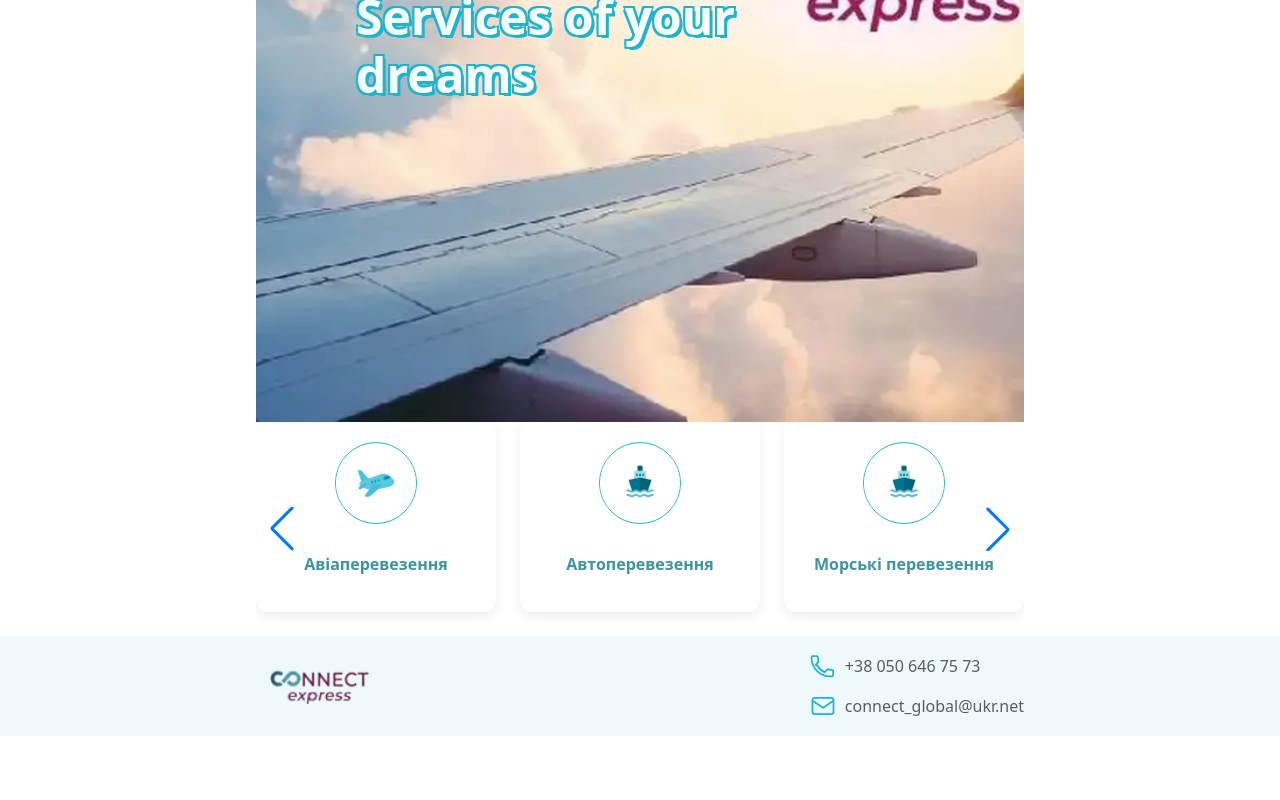
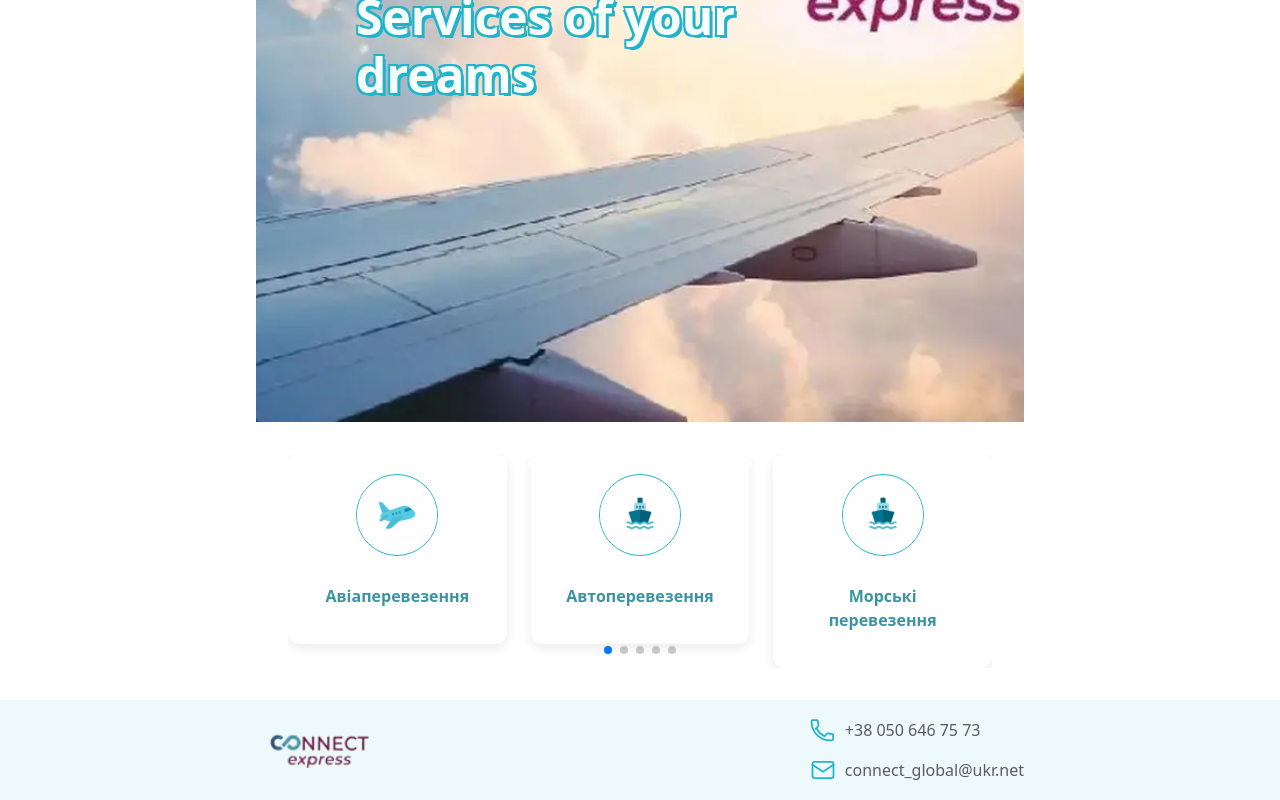
Before and after one commit to Orkneya/ConnectExpress, a React (Vite) app: page / in a window 1280 px wide. Shown: the part 402-1202 px from the top of the page. Before the commit the page ends 1138 px from the top, so only its background shows below. Built offline with nearby package versions, Linux system fonts and the light colour scheme.

Commit message:
swaper with point

```diff
--- a/src/components/Container/Container.module.css
+++ b/src/components/Container/Container.module.css
@@ -1,20 +1,20 @@
 .container {
   /* max-width: 393px; */
   margin: 0 auto;
-  padding: 0 12px;
+  /* padding: 0 12px; */
   width: 100%;
 }
 
 @media only screen and (min-width: 768px) {
   .container {
     max-width: 768px;
-    padding: 0 20px;
+    /* padding: 0 20px; */
   }
 }
 
 @media only screen and (min-width: 1440px) {
   .container {
     max-width: 1440px;
-    padding: 0 52px;
+    /* padding: 0 52px; */
   }
 }
--- a/src/components/Slider/Slider.jsx
+++ b/src/components/Slider/Slider.jsx
@@ -1,7 +1,63 @@
+// import { Swiper, SwiperSlide } from "swiper/react";
+// import { Navigation } from "swiper/modules";
+// import "swiper/css";
+// import "swiper/css/navigation";
+
+// import AirIcon from "../../assets/images/Plane.png";
+// import AutoIcon from "../../assets/images/Ship.png";
+// import SeaIcon from "../../assets/images/Ship.png";
+// import CourierIcon from "../../assets/images/Ship.png";
+// import TrainIcon from "../../assets/images/Ship.png";
+// import style from "./Slider.module.css";
+// import { Link } from "react-router-dom";
+
+// const services = [
+//   { title: "Авіаперевезення", icon: AirIcon, link: "/services/air" },
+//   { title: "Автоперевезення", icon: AutoIcon, link: "/services/auto" },
+//   { title: "Морські перевезення", icon: SeaIcon, link: "/services/sea" },
+//   {
+//     title: "Кур'єрські перевезення",
+//     icon: CourierIcon,
+//     link: "/services/courier",
+//   },
+//   { title: "Залізничні перевезення", icon: TrainIcon, link: "/services/train" },
+// ];
+
+// const ServicesSlider = () => {
+//   return (
+//     <Swiper
+//       modules={[Navigation]}
+//       spaceBetween={24}
+//       navigation={true}
+//       slidesPerView={2}
+//       loop={true}
+//       breakpoints={{
+//         768: { slidesPerView: 3 },
+//         1440: { slidesPerView: 5 },
+//       }}
+//     >
+//       {services.map((service, index) => (
+//         <SwiperSlide key={index}>
+//           <Link to={service.link} className={style.card}>
+//             <img
+//               src={service.icon}
+//               alt={service.title}
+//               className={style.icon}
+//             />
+//             <p className={style.title}>{service.title}</p>
+//           </Link>
+//         </SwiperSlide>
+//       ))}
+//     </Swiper>
+//   );
+// };
+
+// export default ServicesSlider;
+
 import { Swiper, SwiperSlide } from "swiper/react";
-import { Navigation } from "swiper/modules";
+import { Pagination } from "swiper/modules";
 import "swiper/css";
-import "swiper/css/navigation";
+import "swiper/css/pagination";
 
 import AirIcon from "../../assets/images/Plane.png";
 import AutoIcon from "../../assets/images/Ship.png";
@@ -25,15 +81,17 @@ const services = [
 
 const ServicesSlider = () => {
   return (
+    <div className={style.sliderWrapper}>
       <Swiper
-      modules={[Navigation]}
+        modules={[Pagination]}
         spaceBetween={24}
-      navigation={true}
         slidesPerView={2}
         loop={true}
+        slidesPerGroup={1}
+        pagination={{ clickable: true }}
         breakpoints={{
-        768: { slidesPerView: 3 },
-        1440: { slidesPerView: 5 },
+          768: { slidesPerView: 3, slidesPerGroup: 1 },
+          1440: { slidesPerView: 5, slidesPerGroup: 1 },
         }}
       >
         {services.map((service, index) => (
@@ -49,6 +107,7 @@ const ServicesSlider = () => {
           </SwiperSlide>
         ))}
       </Swiper>
+    </div>
   );
 };
 
--- a/src/components/Slider/Slider.module.css
+++ b/src/components/Slider/Slider.module.css
@@ -139,6 +139,9 @@
   box-shadow: 0 4px 12px rgba(0, 0, 0, 0.08);
   padding: 20px;
   transition: transform 0.3s ease;
+  flex: 1 1 auto;
+  max-width: 100%;
+  height: 100%;
 }
 
 .card:hover .icon {
@@ -162,41 +165,21 @@
   color: var(--color-darker-blue);
 }
 
-/* стрелки Swiper */
-.swiper-button-next,
-.swiper-button-prev {
-  position: absolute;
-  top: 50%;
-  transform: translateY(-50%);
-  width: 36px;
-  height: 36px;
-  background: rgba(255, 255, 255, 0.8);
-  border-radius: 50%;
-  color: var(--color-blue);
-  display: flex;
-  align-items: center;
-  justify-content: center;
-  font-size: 16px;
+.swiper-pagination {
+  bottom: 10px !important;
 }
 
-/* позиция стрелок */
-.swiper-button-prev {
-  left: -20px; /* сдвиг влево за слайдер */
+.swiper-pagination-bullet {
+  background: var(--color-blue);
+  opacity: 0.4;
+  width: 10px;
+  height: 10px;
 }
 
-.swiper-button-next {
-  right: -20px; /* сдвиг вправо за слайдер */
+.swiper-pagination-bullet-active {
+  opacity: 1;
 }
 
-/* скрываем стрелки на десктопе */
-@media (min-width: 1440px) {
-  .swiper-button-next,
-  .swiper-button-prev {
-    display: none !important;
-  }
-}
-
-/* адаптив карточек */
 @media (min-width: 768px) {
   .sliderWrapper {
     padding: 32px;
```
Lines whose indentation alone changed are shown as unchanged.
